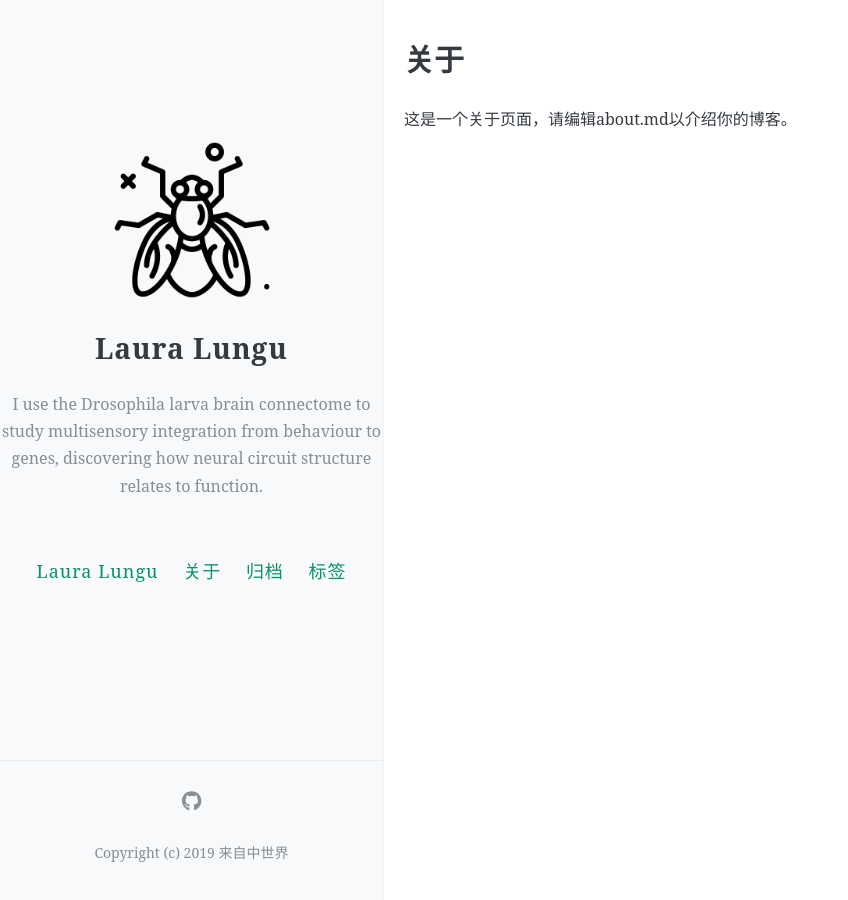
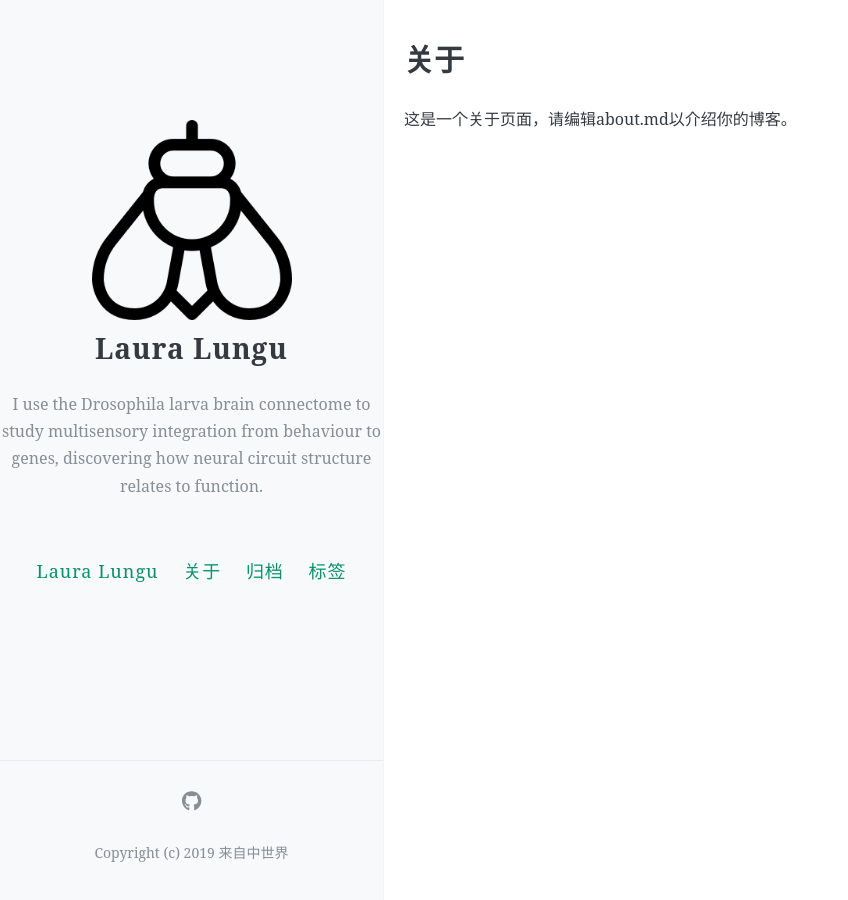
Before and after one commit to whiteflies/WordsOnFlies_2, a Jekyll site: the page built from about.md, in a window 1280 px wide. Shown: the whole page, without its empty margins (0-848 px from the left). Built offline with Jekyll 4.4.1, drawn with Linux system fonts in a browser that asks for light colours; comment, search, counter and statistics services are not loaded.

Commit message:
Update _config.yml

```diff
--- a/_config.yml
+++ b/_config.yml
@@ -21,10 +21,10 @@
 #
 
 # Your blog logo image URL, the recommended size should not exceed 300px × 300px
-avatar: https://raw.githubusercontent.com/whiteflies/WordsOnFlies_2/master/images/fly2.png
+avatar: https://raw.githubusercontent.com/whiteflies/WordsOnFlies_2/master/images/fly(1).png
 
 # Your favicon (appearing on the browser tab) image URL, it is recommended to use a smaller (64px × 64px) image
-favicon: https://raw.githubusercontent.com/whiteflies/WordsOnFlies_2/master/images/fly2.png
+favicon: https://raw.githubusercontent.com/whiteflies/WordsOnFlies_2/master/images/fly(1).png
 
 
 # Buttons in the menu
```
